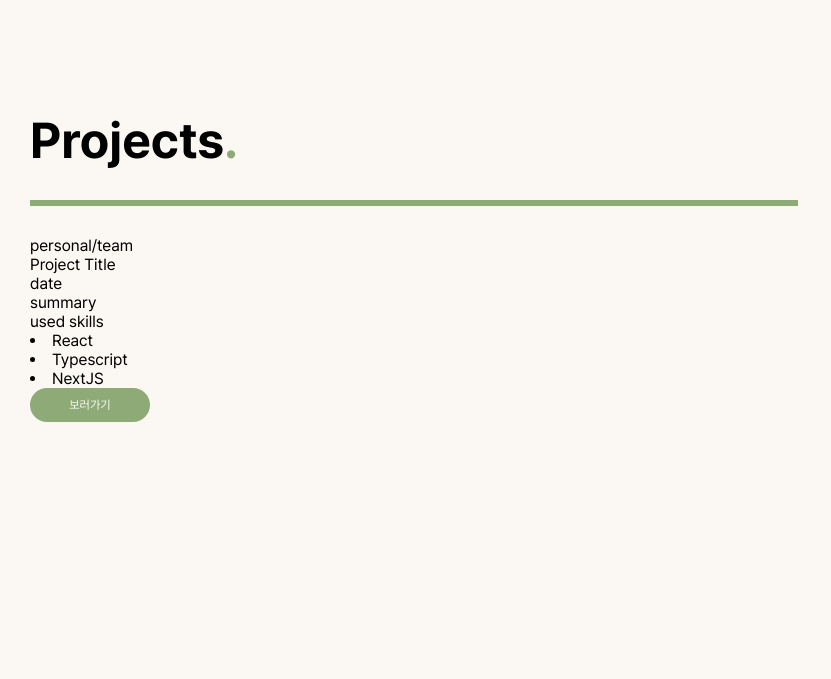
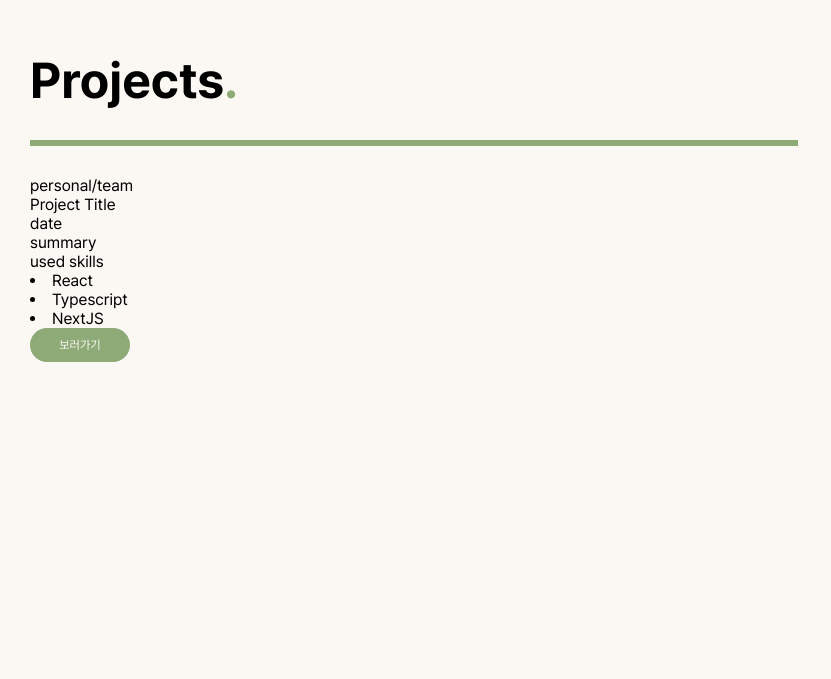
Before and after one commit to vedze/ez-portfolio, a Next.js app: page / in a window 1280 px wide. Shown: the part 1641-2320 px from the top of the page, without its empty margins (0-831 px from the left). Built offline with nearby package versions, Linux system fonts and the light colour scheme.

Commit message:
Design: styles 폴더 구조 변경 및 css 수정
- styles/contents 폴더 추가
- button width 수정
- feedbackInput width, max-width 수정
- section 컴포넌트 줄바꿈 설정
- commonFrame min-height 설정하여 content 길이에 맞춰 늘어날 수 있도록
  설정

```diff
--- a/src/app/feedback/FeedbackContent.tsx
+++ b/src/app/feedback/FeedbackContent.tsx
@@ -1,4 +1,4 @@
-import styles from "@/styles/feedbackcontent.module.css";
+import styles from "@/styles/contents/feedbackcontent.module.css";
 import { PLACE_HOLDER } from "@/util/constants";
 import Button from "@/components/Button";
 
--- a/src/styles/button.module.css
+++ b/src/styles/button.module.css
@@ -4,7 +4,8 @@
   border: none;
   border-radius: 20px;
 
-  width: 120px;
+  width: 100%;
+  max-width: 100px;
 
   font-size: 12px;
   font-family: var(--font-pretendard);
--- a/src/styles/commonframe.module.css
+++ b/src/styles/commonframe.module.css
@@ -3,6 +3,7 @@
   flex-direction: column;
   justify-content: left;
 
-  height: 100vh;
   padding: 30px;
+  min-height: 100vh;
+  box-sizing: border-box;
 }
--- a/src/styles/feedbackcontent.module.css
+++ b/src/styles/contents/feedbackcontent.module.css
@@ -24,7 +24,8 @@
   font-size: 13px;
   font-family: var(--font-pretendard);
 
-  width: 500px;
+  width: 100%;
+  max-width: 500px;
   height: 100px;
   padding: 10px;
   resize: none;
--- a/src/styles/section.module.css
+++ b/src/styles/section.module.css
@@ -2,6 +2,7 @@
   font-size: 50px;
   margin: 10px 0 30px 0;
   max-width: 60vw;
+  overflow-wrap: break-word;
 }
 
 .section span {
```
